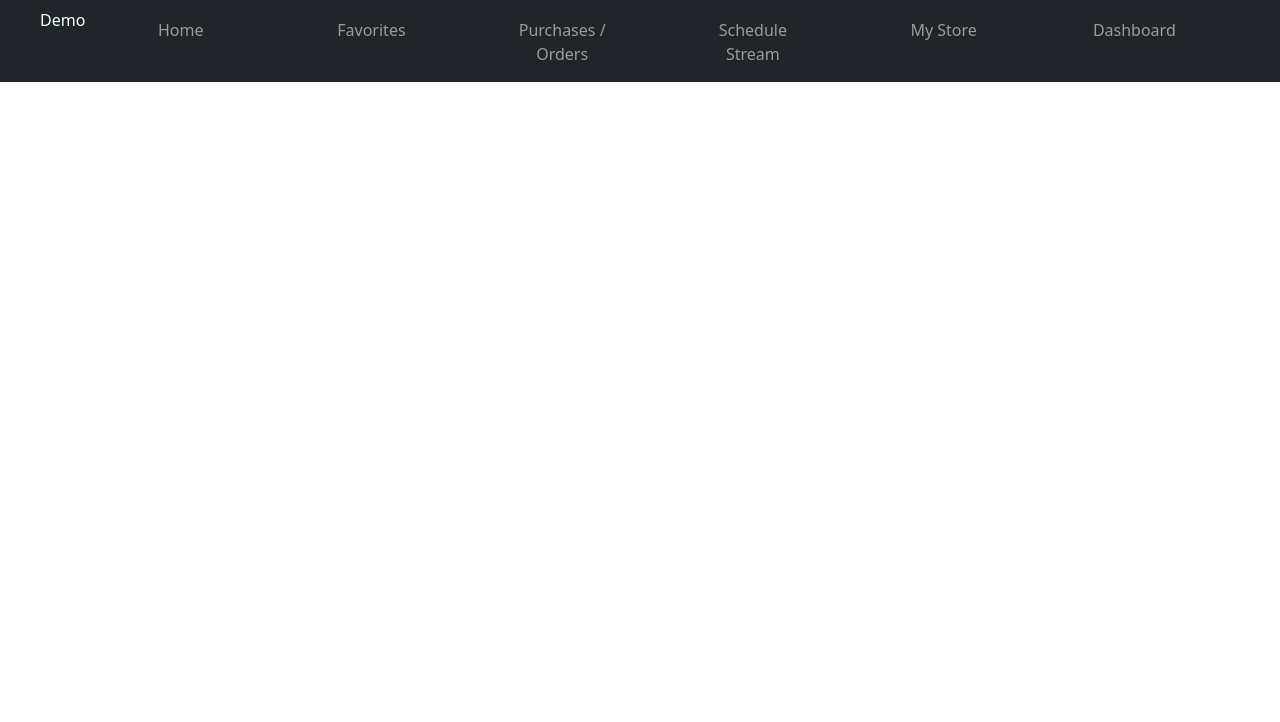
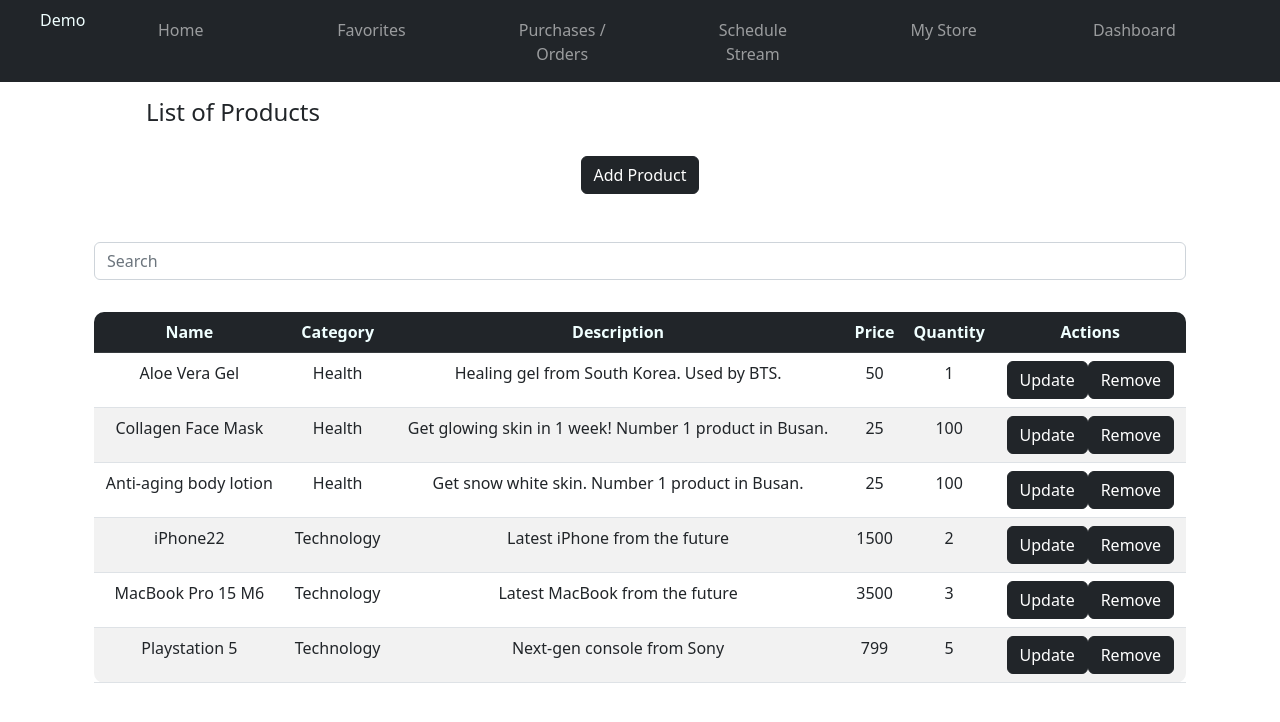
Before and after one commit to GDipSA54Team3/live-selling-app-frontend, a React (Create React App) app: page /productlist in a window 1280 px wide. Shown: the top 722 px of the page. Built offline with nearby package versions, Linux system fonts and the light colour scheme.

Commit message:
Added ProductList Page

```diff
--- a/src/App.js
+++ b/src/App.js
@@ -1,9 +1,11 @@
 import React from 'react';
 import './App.css';
+import './ProductList.css';
 import { BrowserRouter as Router, Route, Routes, Link } from 'react-router-dom';
 import "bootstrap/dist/css/bootstrap.min.css";
 import Home from './component/Home'
 import Dashboard from './component/Dashboard';
+import ProductList from './component/ProductList';
 
 function App() {
   return (
@@ -36,7 +38,7 @@ function App() {
               </Link>
               </li>
             <li className="nav-item">
-              <Link to={"#"} className="nav-link">
+              <Link to={"/productlist"} className="nav-link">
                 My Store
               </Link>
               </li>
@@ -55,6 +57,7 @@ function App() {
         </div>
         <div className="container mt-3">
         <Routes>
+          <Route path="/productlist" element={<ProductList />} />
           <Route path="/dashboard" element={<Dashboard />} />
           <Route path="/home" element={<Home />} />
           <Route path="/" element={<Home />} />
--- /dev/null
+++ b/src/ProductList.css
@@ -0,0 +1,42 @@
+table {
+    max-width: 1200px;
+    width: 100%;
+    margin:2rem auto;
+
+}
+
+th:first-of-type {
+    border-top-left-radius: 10px;
+  }
+  th:last-of-type {
+    border-top-right-radius: 10px;
+  }
+  tr:last-of-type td:first-of-type {
+    border-bottom-left-radius: 10px;
+  }
+  tr:last-of-type td:last-of-type {
+    border-bottom-right-radius: 10px;
+  }
+
+table th{
+    font-weight: bold;
+    padding: 8px;
+    background-color: black;
+    color:azure
+
+}
+
+table tr:nth-child(even){
+    background-color:#f2f2f2
+}
+
+button:b1{
+    background-color:black
+}
+
+h4{     margin-left:4rem;
+        display: flex;
+        justify-content: left;
+        align-items: flex-start;
+        height: 50px;
+    }
--- /dev/null
+++ b/src/component/ProductList.js
@@ -0,0 +1,90 @@
+import React,{ useState  } from "react";
+
+const ProductList = () => {
+
+    const dummydata = [
+        {Name:'Aloe Vera Gel', Category:'Health', Description: 'Healing gel from South Korea. Used by BTS.', Price: 50.00, Quantity:1},
+        {Name:'Collagen Face Mask', Category:'Health', Description: 'Get glowing skin in 1 week! Number 1 product in Busan.', Price: 25.00, Quantity:100},
+        {Name:'Anti-aging body lotion', Category:'Health', Description: 'Get snow white skin. Number 1 product in Busan.', Price: 25.00, Quantity:100},
+        {Name:'iPhone22', Category:'Technology', Description: 'Latest iPhone from the future', Price: 1500.00, Quantity:2},
+        {Name:'MacBook Pro 15 M6', Category:'Technology', Description: 'Latest MacBook from the future', Price: 3500.00, Quantity:3},
+        {Name:'Playstation 5', Category:'Technology', Description: 'Next-gen console from Sony', Price: 799.00, Quantity:5},
+
+    ]
+
+    const [value, setValue] = useState('');
+    const [dataSource, setDataSource] = useState(dummydata);
+    const [tableFilter, setTableFilter] = useState([]);
+
+    const filterData = (e) => {
+        if (e.target.value != ""){
+            setValue(e.target.value);
+            const filterTable = dataSource.filter(o => Object.keys(o).some(k=>
+                String(o[k]).toLowerCase().includes(e.target.value.toLowerCase())
+                ));
+            setTableFilter([...filterTable])
+        }else{
+            setValue(e.target.value);
+            setDataSource([...dataSource])
+        }
+    }
+    return(
+        <><div>
+            <h4>List of Products</h4>
+        </div>
+        <div>
+        <button type="button" class="btn btn-dark">Add Product</button>
+        </div>
+        <div className="container mt-5">
+            <div class="input-group mb-3">
+             <input type ="text" class="form-control" placeholder="Search" aria-label="Name"
+             aria-aria-describedby="basic-addon1" value={value} onchange={filterData}/>
+        </div>
+
+
+        <table class="table">
+
+    <thead class="table-dark">
+    <tr>
+      <th scope="col">Name</th>
+      <th scope="col">Category</th>
+      <th scope="col">Description</th>
+      <th scope="col">Price</th>
+      <th scope="col">Quantity</th>
+      <th scope="col">Actions</th>
+    </tr>
+  </thead>
+  <tbody>
+    {value.length> 0 ? tableFilter.map((data) => {
+        return (
+            <tr>
+            <td>{data.Name}</td>
+            <td>{data.Category}</td>
+            <td>{data.Description}</td>
+            <td>{data.Price}</td>
+            <td>{data.Quantity}</td>
+            <td><button className ="btn btn-dark">Update</button><button className ="btn btn-dark">Remove</button></td>
+            </tr>
+        )
+    })
+    :
+    dataSource.map((data) => {
+        return(
+        <tr>
+            <td>{data.Name}</td>
+            <td>{data.Category}</td>
+            <td>{data.Description}</td>
+            <td>{data.Price}</td>
+            <td>{data.Quantity}</td>
+            <td><button className ="btn btn-dark">Update</button><button className ="btn btn-dark">Remove</button></td>
+        </tr>
+    )
+   })}
+  </tbody>
+</table>
+</div>
+</>
+ )
+}
+
+export default ProductList;
```
